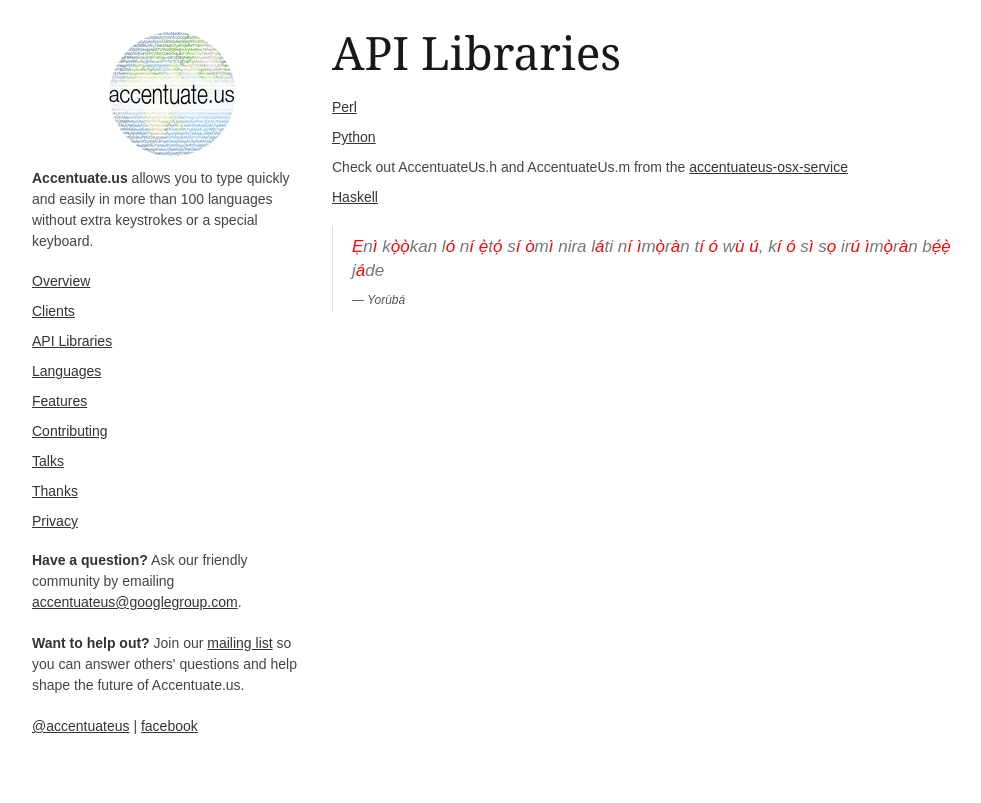
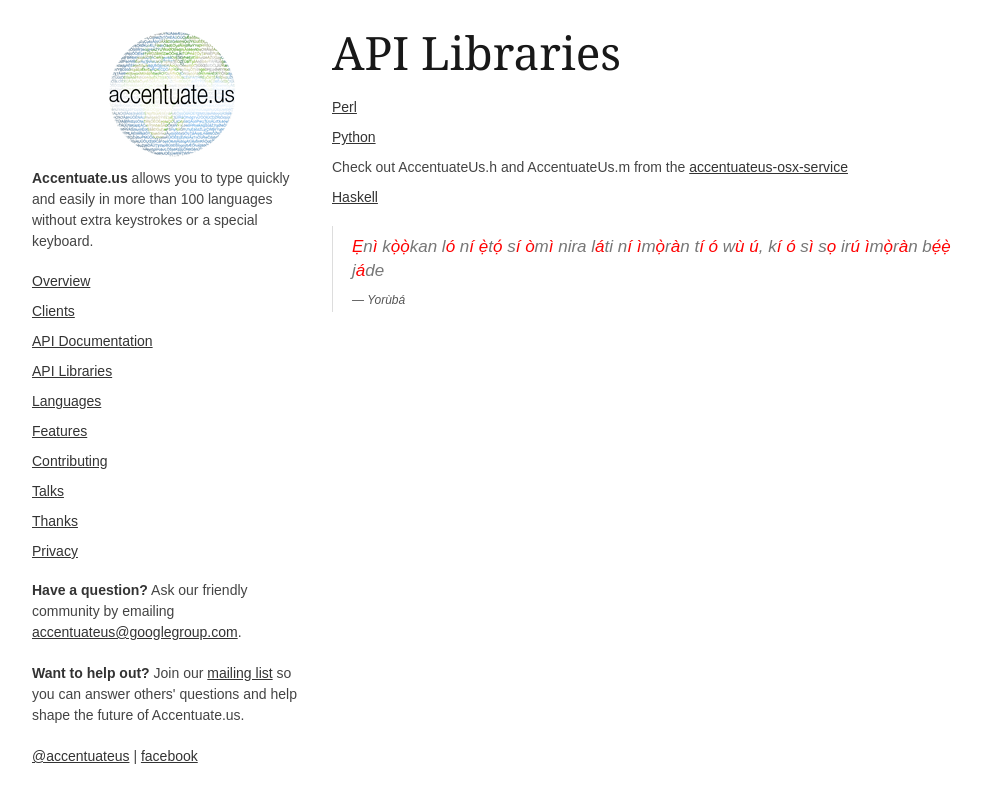
Before and after one commit to michaelschade/accentuateus-site, a Jekyll site: the page built from api-libraries.html, in a window 1280 px wide. Shown: the top 803 px of the page, without its empty margins (138-1119 px from the left). Built offline with Jekyll 4.4.1, drawn with Linux system fonts in a browser that asks for light colours; Markdown is read by kramdown in place of the engine named in the settings.

Commit message:
Link to API documentation.

```diff
--- a/_layouts/default.html
+++ b/_layouts/default.html
@@ -41,6 +41,7 @@
       <ul id="navigation">
         <li><a href="/accentuateus-site/">Overview</a></li>
         <li><a href="/accentuateus-site/clients.html">Clients</a></li>
+        <li><a href="https://docs.google.com/document/d/12XYJBIXqrnBevzYARK_kodvi3AEXpQzEBrwcid6V_tM/edit?pli=1" target="_blank">API Documentation</a></li>
         <li><a href="/accentuateus-site/api-libraries.html">API Libraries</a></li>
         <li><a href="/accentuateus-site/languages.html">Languages</a></li>
         <li><a href="/accentuateus-site/features.html">Features</a></li>
```
